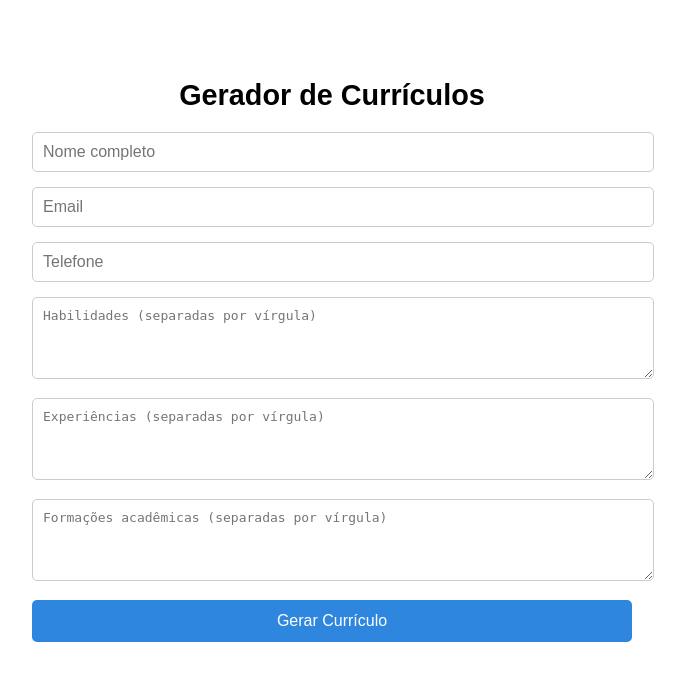
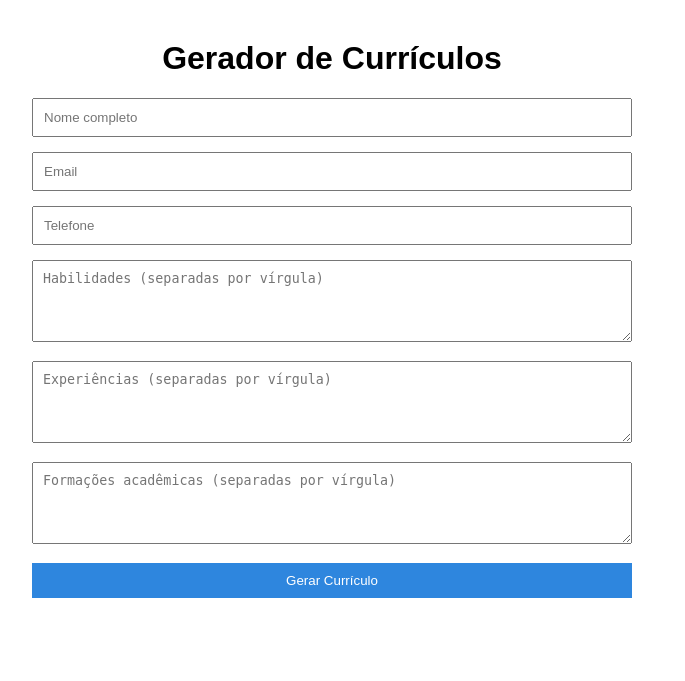
Before and after one commit to Rickzin014/gerador-curriculos, a Flask app: page / in a window 1280 px wide. Shown: the top 681 px of the page, without its empty margins (308-993 px from the left). Run offline with Flask 3, Linux system fonts and the light colour scheme.

Commit message:
Melhorias visuais no layout

```diff
--- a/templates/index.html
+++ b/templates/index.html
@@ -2,70 +2,43 @@
 <html lang="pt-br">
 <head>
     <meta charset="UTF-8">
+    <title>Gerador de Currículos</title>
     <meta name="viewport" content="width=device-width, initial-scale=1.0">
-    <title>Gerador de Currículos</title>
     <style>
         body {
             font-family: Arial, sans-serif;
             margin: 40px auto;
             max-width: 600px;
-            padding: 20px;
+            padding: 0 15px;
         }
-
         input, textarea {
             width: 100%;
             margin-bottom: 15px;
             padding: 10px;
-            font-size: 1em;
-            border: 1px solid #ccc;
-            border-radius: 5px;
+            box-sizing: border-box;
         }
-
         button {
-            padding: 12px 20px;
+            padding: 10px 20px;
             background-color: #2e86de;
             color: white;
             border: none;
-            border-radius: 5px;
             cursor: pointer;
             width: 100%;
-            font-size: 1em;
         }
-
-        button:hover {
-            background-color: #1e5fab;
-        }
-
         h1 {
             text-align: center;
-            font-size: 1.8em;
         }
-
-        #mensagem {
+        .sucesso {
             display: none;
             color: green;
-            font-weight: bold;
             text-align: center;
-            margin-bottom: 15px;
-        }
-
-        @media (max-width: 600px) {
-            body {
-                margin: 20px;
-            }
-
-            h1 {
-                font-size: 1.5em;
-            }
+            margin-top: 20px;
         }
     </style>
 </head>
 <body>
     <h1>Gerador de Currículos</h1>
-
-    <p id="mensagem">✅ Currículo sendo gerado! Aguarde o download...</p>
-
-    <form action="/gerar" method="post" onsubmit="mostrarMensagem()">
+    <form id="formulario">
         <input type="text" name="nome" placeholder="Nome completo" required>
         <input type="email" name="email" placeholder="Email" required>
         <input type="text" name="telefone" placeholder="Telefone" required>
@@ -77,11 +50,32 @@
         <button type="submit">Gerar Currículo</button>
     </form>
 
+    <div class="sucesso" id="mensagem">✅ Currículo gerado com sucesso!</div>
+
     <script>
-        function mostrarMensagem() {
-            const mensagem = document.getElementById('mensagem');
-            mensagem.style.display = 'block';
-        }
+        const form = document.getElementById('formulario');
+        const mensagem = document.getElementById('mensagem');
+
+        form.addEventListener('submit', async (e) => {
+            e.preventDefault();
+            const formData = new FormData(form);
+            const response = await fetch('/gerar', {
+                method: 'POST',
+                body: formData
+            });
+
+            if (response.ok) {
+                mensagem.style.display = 'block';
+                const blob = await response.blob();
+                const url = window.URL.createObjectURL(blob);
+                const a = document.createElement('a');
+                a.href = url;
+                a.download = "curriculo.pdf";
+                a.click();
+            } else {
+                alert('Erro ao gerar currículo.');
+            }
+        });
     </script>
 </body>
 </html>
```
